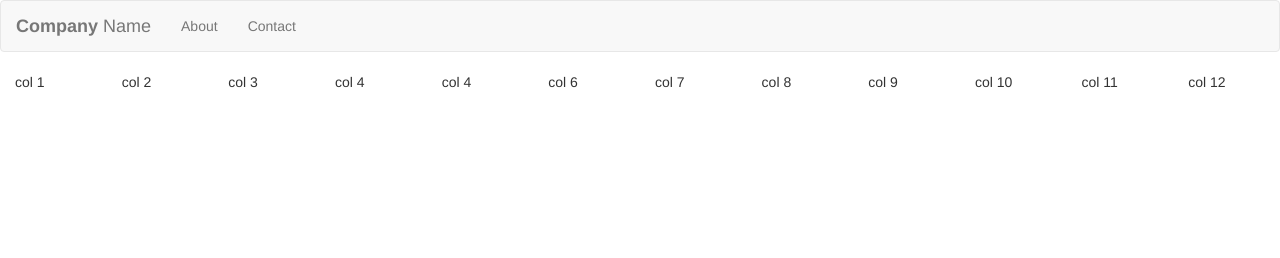
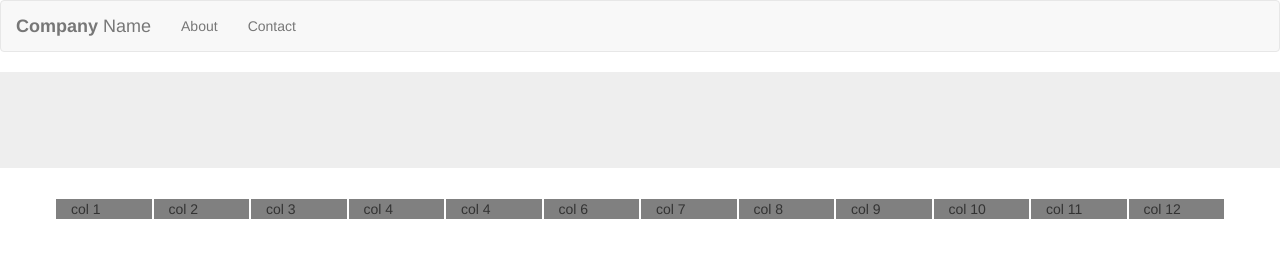
Before and after one commit to Fejeranf22/TyFejerangPortfolio, a plain HTML site: page index.html in a window 1280 px wide. Drawn offline with nearby package versions, Linux system fonts and the light colour scheme.

Commit message:
reformatting site i have decided on a layour

```diff
--- a/css/styles.css
+++ b/css/styles.css
@@ -1,4 +1,15 @@
+/*the site link im modeling from :http://wrapbootstrap.com/preview/WB021609D*/
 * {
   margin-left: 0;
   padding:0;
 }
+
+.colsTest {
+  background-color: grey;
+  border: 1px solid white;
+}
+
+.container{
+  background-color: grey;
+
+}
--- a/index.html
+++ b/index.html
@@ -3,7 +3,7 @@
   <head>
     <meta charset="utf-8">
     <meta http-equiv="X-UA-Compatible" content="IE=edge">
-    <meta name="viewport" content="width=divice-width, initial-scale=1">
+    <meta name="viewport" content="width=divice-width, initial-scale=1.0">
     <meta name="description" content="">
     <meta name="author" content="">
 
@@ -34,33 +34,60 @@
 
     </div>
   </div>
+  <!-- the welcome picture right under the nav bar -->
+  <div class="jumbotron" id="welcomePic">
+
+  </div>
+  <!-- the second section -->
+  <div class="container">
+
+  </div>
+  <!-- the div #3 -->
+  <div class="container">
+
+  </div>
+  <!-- the div#4 projects?? -->
+  <div class="container">
+
+  </div>
+  <!-- the div #5 ? -->
+  <div class="container">
+
+  </div>
+  <!-- the contact form at the bottom -->
+  <div class="container">
+
+  </div>
 
 <!-- tthe columns for sizing on this page -->
-  <div class="colsTest col-md-1">
-                col 1
-              </div><div class="colsTest col-md-1">
-                col 2
-              </div><div class="colsTest col-md-1">
-                col 3
-              </div><div class="colsTest col-md-1">
-                col 4
-              </div><div class="colsTest col-md-1">
-                col 4
-              </div><div class="colsTest col-md-1">
-                col 6
-              </div><div class="colsTest col-md-1">
-                col 7
-              </div><div class="colsTest col-md-1">
-                col 8
-              </div><div class="colsTest col-md-1">
-                col 9
-              </div><div class="colsTest col-md-1">
-                col 10
-              </div><div class="colsTest col-md-1">
-                col 11
-              </div><div class="colsTest col-md-1">
-                col 12
-              </div>
+  <div class="container">
+    <div class="row">
+      <div class="colsTest col-md-1">col 1
+      </div>
+      <div class="colsTest col-md-1">col 2
+      </div>
+      <div class="colsTest col-md-1">col 3
+      </div>
+      <div class="colsTest col-md-1">col 4
+      </div>
+      <div class="colsTest col-md-1">col 4
+      </div>
+      <div class="colsTest col-md-1">col 6
+      </div>
+      <div class="colsTest col-md-1">col 7
+      </div>
+      <div class="colsTest col-md-1">col 8
+      </div>
+      <div class="colsTest col-md-1">col 9
+      </div>
+      <div class="colsTest col-md-1">col 10
+      </div>
+      <div class="colsTest col-md-1">col 11
+      </div>
+      <div class="colsTest col-md-1">col 12
+      </div>
+    </div>
+  </div>
   <script type="js/jquery.js"></script>
 
   </body>
```
